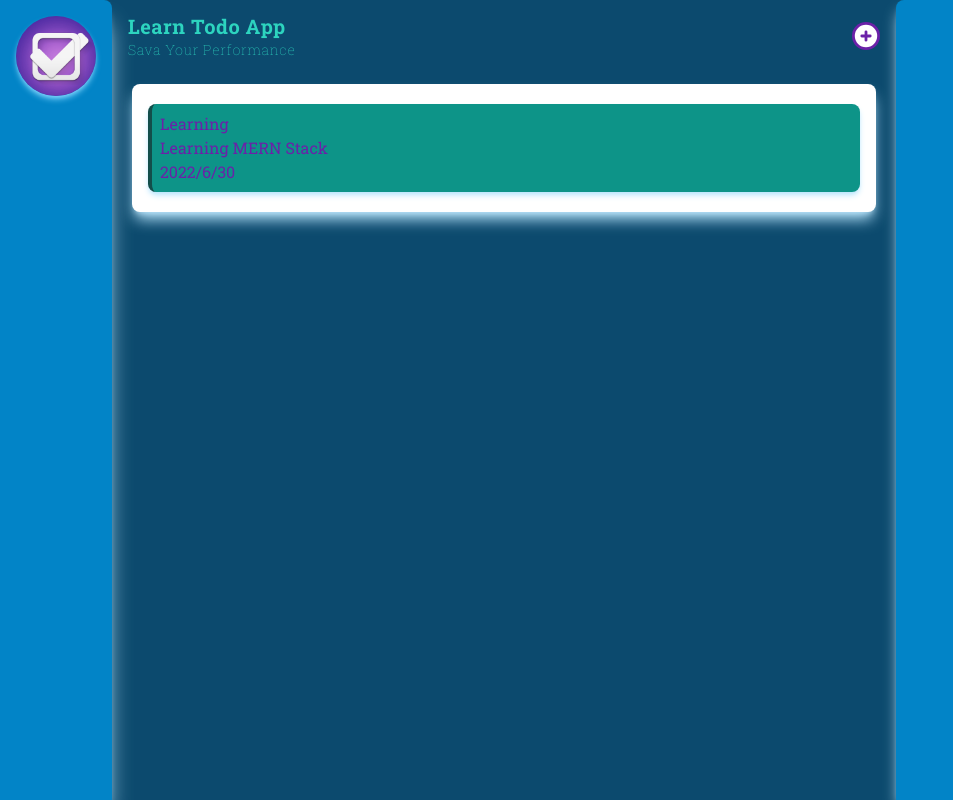
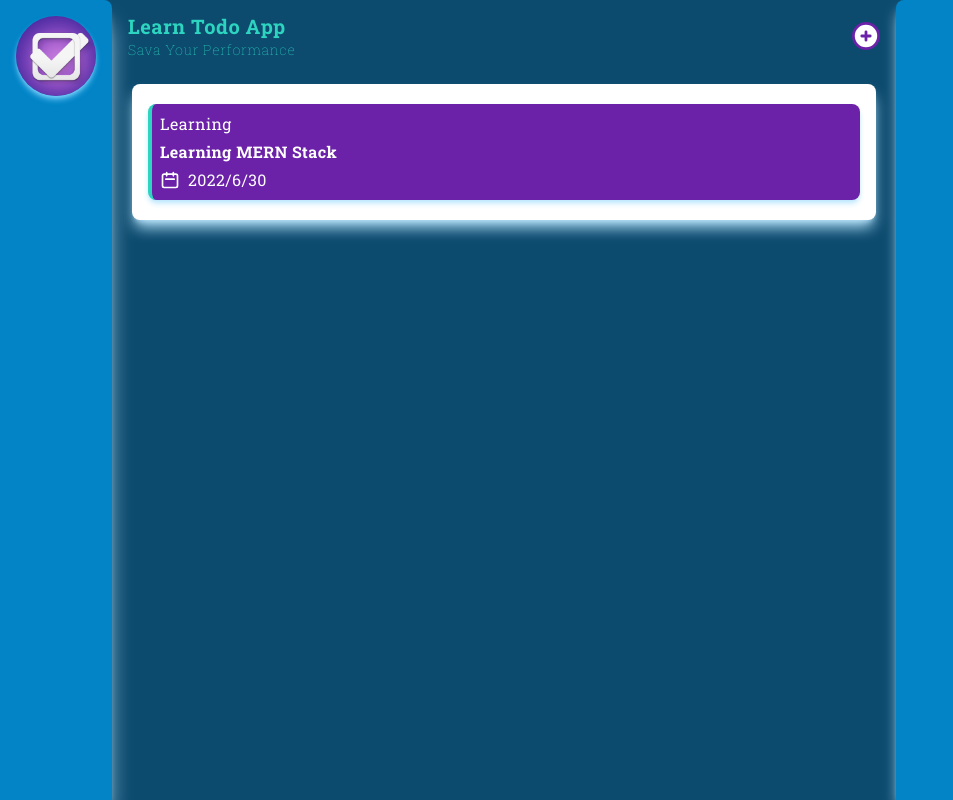
Before and after one commit to SubairMohamed/todo-project, a React (Create React App) app: page / in a window 1280 px wide. Shown: the whole page, without its empty margins (0-953 px from the left). Built offline with nearby package versions, Linux system fonts and the light colour scheme.

Commit message:
making-styling-left-right-main

```diff
--- a/src/components/Main/Main.jsx
+++ b/src/components/Main/Main.jsx
@@ -1,4 +1,5 @@
 import { PlusCircleIcon } from "@heroicons/react/solid";
+import { CalendarIcon } from '@heroicons/react/outline';
 
 const Main = () => {
     return (
@@ -19,13 +20,21 @@ const Main = () => {
             {/* main */}
             <main className="bg-white mx-5 my-6 card-white">
                 <div id="tasks">
-                    <div id="task" className="card-task border-l-4 border-teal-900">
-                        <div>
-                            <h5>Learning</h5>
+                    <div id="task" className="card-task border-l-4 border-teal-400">
+                        <div id="left-side">
+                            <div id="category">
+                                <h5 className="tracking-wide">Learning</h5>
+                            </div>
+                            <div id="content" className="mt-1">
+                                <h1 className="tracking-wide font-bold mb-1">Learning MERN Stack</h1>
+                                <div className="flex items-center gap-2">
+                                    <CalendarIcon className="h-5 w-5" />
+                                    <span className="tracking-wide">2022/6/30</span>
+                                </div>
+                            </div>
                         </div>
-                        <div>
-                            <h1>Learning MERN Stack</h1>
-                            <span>2022/6/30</span>
+                        <div id="right-side">
+
                         </div>
                     </div>
                 </div>
--- a/src/index.css
+++ b/src/index.css
@@ -9,5 +9,5 @@
 }
 
 .card-task {
-    @apply bg-teal-600 mx-2 my-3 p-2 rounded-lg text-purple-800 shadow-md shadow-sky-200
+    @apply bg-purple-800 mx-2 my-3 p-2 rounded-lg text-white shadow-md shadow-sky-200
 }
```
